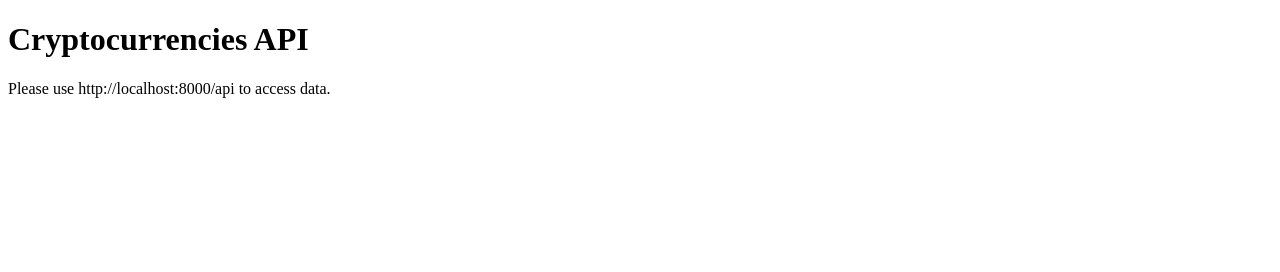
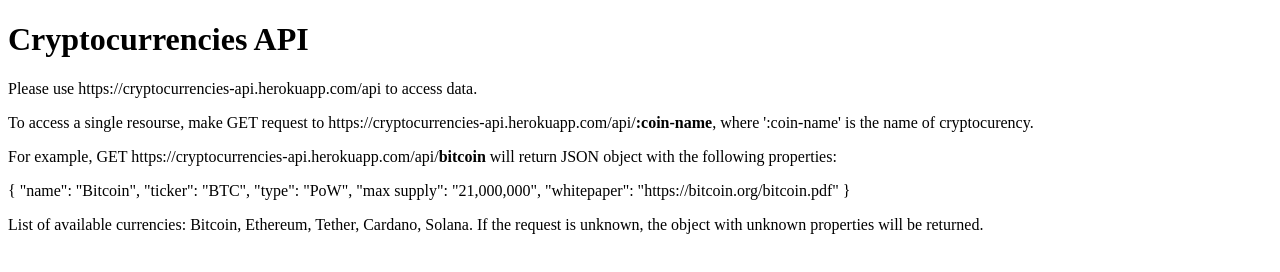
Before and after one commit to roman-vasi1enko/cryptocurrencies-api, a website: page index.html in a window 1280 px wide. Drawn offline with Linux system fonts and the light colour scheme.

Commit message:
updated documentation

```diff
--- a/index.html
+++ b/index.html
@@ -8,6 +8,16 @@
 </head>
 <body>
     <h1>Cryptocurrencies API</h1>
-    <p>Please use http://localhost:8000/api to access data.</p>
+    <p>Please use https://cryptocurrencies-api.herokuapp.com/api to access data.</p>
+    <p>To access a single resourse, make GET request to https://cryptocurrencies-api.herokuapp.com/api/<strong>:coin-name</strong>, where ':coin-name' is the name of cryptocurency.</p>
+    <p>For example, GET https://cryptocurrencies-api.herokuapp.com/api/<strong>bitcoin</strong> will return JSON object with the following properties:</p>
+    <p>{
+        "name": "Bitcoin",
+        "ticker": "BTC",
+        "type": "PoW",
+        "max supply": "21,000,000",
+        "whitepaper": "https://bitcoin.org/bitcoin.pdf"
+    }</p>
+    <p>List of available currencies: Bitcoin, Ethereum, Tether, Cardano, Solana. If the request is unknown, the object with unknown properties will be returned.</p>
 </body>
 </html>
```
